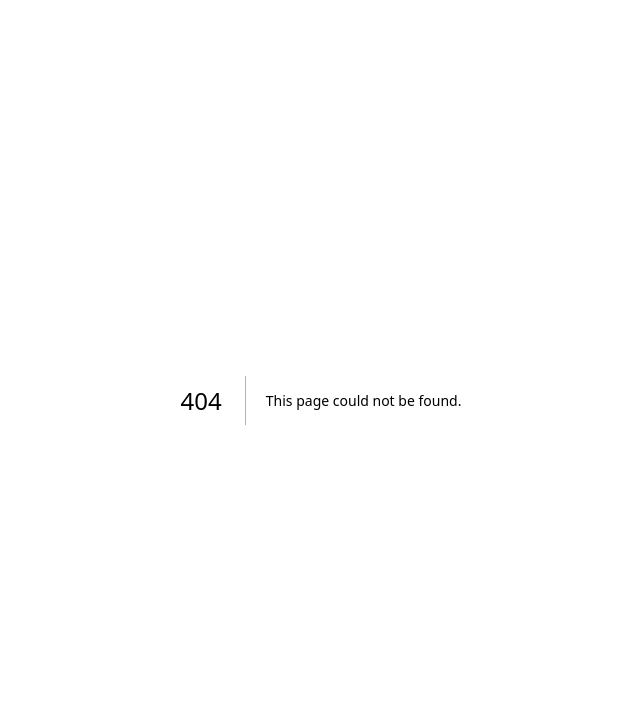
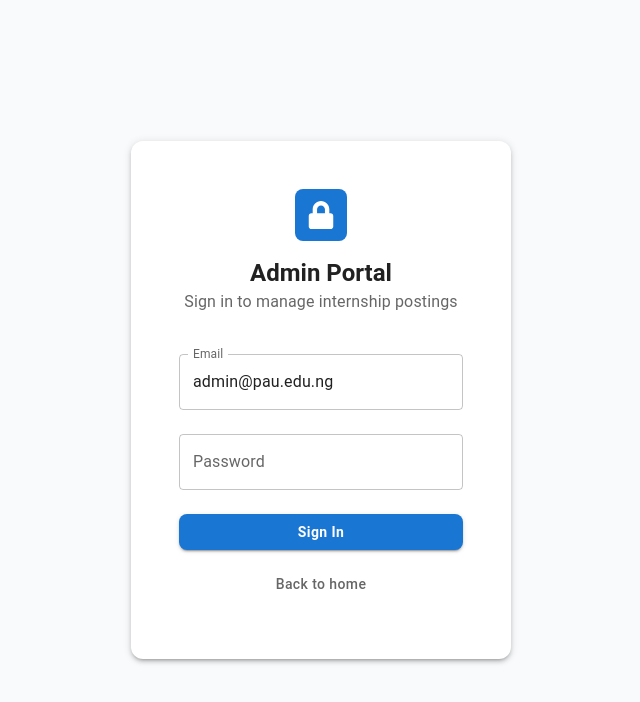
Before and after one commit to liveslemon/hackathon, a Next.js app in the folder frontend/pau-interconnect-app/: page /login in a window 1280 px wide. Before the commit this address had no page. Shown: the top 702 px of the page, without its empty margins (319-959 px from the left). Built offline with nearby package versions, Linux system fonts and the light colour scheme.

Commit message:
4th push

```diff
--- a/frontend/pau-interconnect-app/app/dashboard/page.tsx
+++ b/frontend/pau-interconnect-app/app/dashboard/admin/page.tsx
@@ -1,7 +1,7 @@
 "use client";
 
 import { useState } from "react";
-import AnalyticsPage from "@/app/dashboard/analytics/page";
+import AnalyticsPage from "@/app/dashboard/admin/analytics/page";
 import PostInternshipView from "./post/page";
 import { Button, Box, Stack, AppBar, Typography, Toolbar, Divider } from "@mui/material";
 
--- a/frontend/pau-interconnect-app/app/admin/page.tsx
+++ b/frontend/pau-interconnect-app/app/login/page.tsx
@@ -1,8 +1,47 @@
-import React from "react";
+"use client";
+import React, {useState} from "react";
 import { FaLock } from "react-icons/fa";
+import { useRouter } from "next/navigation";
 import { Box, Button, Card, CardContent, TextField, Typography } from "@mui/material";
 
+
+
+interface AdminAccount {
+  email: string;
+  password: string;
+}
+
+const adminAccounts: AdminAccount[] = [
+  { email: "admin@pau.edu.ng", password: "admin123" },
+  { email: "supervisor@pau.edu.ng", password: "super456" },
+  { email: "head@pau.edu.ng", password: "admin789" },
+];
+
 export default function Home() {
+    const router = useRouter();
+  const [email, setEmail] = useState("admin@pau.edu.ng");
+  const [password, setPassword] = useState("");
+const [error, setError] = useState("");
+
+ const handleLogin = () => {
+  // find an admin account that matches the entered email (if any)
+  const admin = adminAccounts.find(a => a.email === email);
+
+  if (admin) {
+    if (admin.password === password) {
+      router.push("/dashboard/admin");
+    } else {
+      setError("Invalid password for admin account.");
+    }
+    return;
+  }
+
+  if (email && password) {
+    router.push("/dashboard/student");
+  } else {
+    setError("Please enter your email and password.");
+  }
+};
   return (
     <div className="body">
       <Box
@@ -49,12 +88,19 @@ export default function Home() {
             Sign in to manage internship postings
           </Typography>
 
+          <form
+  onSubmit={(e) => {
+    e.preventDefault(); // prevent page reload
+    handleLogin();
+  }}
+>
   <TextField
     label="Email"
     variant="outlined"
     fullWidth
     margin="normal"
-            defaultValue="admin@pau.edu.ng"
+    value={email}
+    onChange={(e) => setEmail(e.target.value)}
   />
 
   <TextField
@@ -63,9 +109,14 @@ export default function Home() {
     variant="outlined"
     fullWidth
     margin="normal"
+    value={password}
+    onChange={(e) => setPassword(e.target.value)}
+    error={Boolean(error)}
+    helperText={error}
   />
 
   <Button
+    type="submit"
     variant="contained"
     fullWidth
     sx={{
@@ -79,7 +130,7 @@ export default function Home() {
   >
     Sign In
   </Button>
-
+</form>
 
 
                     <Button
@@ -94,7 +145,9 @@ export default function Home() {
               "&:hover": { color: "#FFF", bgcolor: "#4F46E5", boxShadow: "none",},
               borderRadius: 2,
               textTransform: "none",
+
             }}
+            onClick={() => router.push("/")}
           >
             Back to home
           </Button>
```
Also changed, not shown: frontend/pau-interconnect-app/app/dashboard/admin/analytics/page.tsx (renamed from frontend/pau-interconnect-app/app/dashboard/analytics/page.tsx), frontend/pau-interconnect-app/app/dashboard/admin/post/page.tsx (renamed from frontend/pau-interconnect-app/app/dashboard/post/page.tsx). Lines whose indentation alone changed are shown as unchanged.
